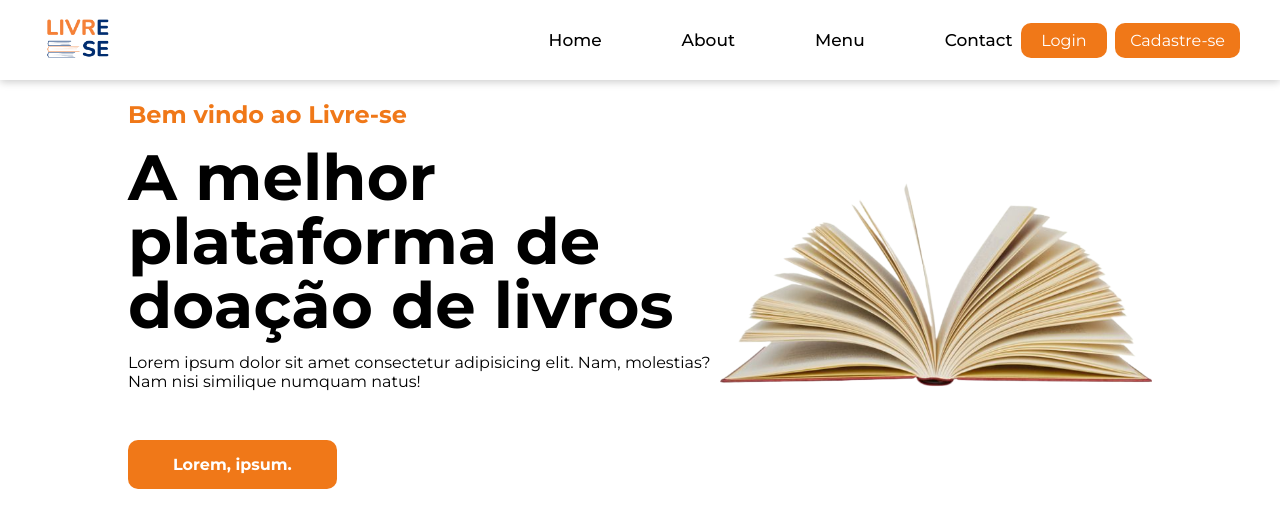
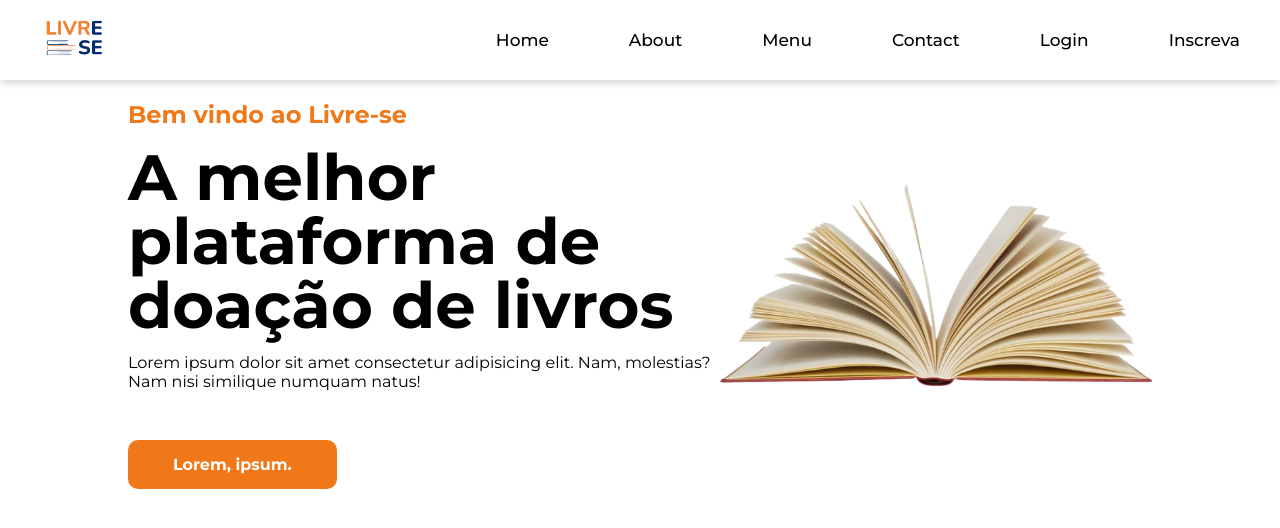
Before and after one commit to Emilly-info2v/livresebook, a plain HTML site: page index.html in a window 1280 px wide. Drawn offline with nearby package versions, Linux system fonts and the light colour scheme.

Commit message:
Botão login e cadastro

```diff
--- a/index.html
+++ b/index.html
@@ -27,11 +27,13 @@
                     <li><a href="0" class="nav-item" >About</a></li>
                     <li><a href="0" class="nav-item" >Menu</a></li>
                     <li><a href="0" class="nav-item" >Contact</a></li>
+                    <div><li><a href="html/login.html" class="nav-item"><p class="login">Login</p></a></li></div>
+                    <div><li><a href="html/cadastro.html" class="nav-item"><p class="cadastro">Inscreva</p></a></li></div>
 
                     <!-- <i class="bi bi-search"></i> -->
                 </ul>
-                <div><li><a href="html/login.html" class="home-btn2">Login</a></li></div>
-                <div><li><a href="html/cadastro.html" class="home-btn3">Cadastre-se</a></li></div>
+                <!-- <div><li><a href="html/login.html" class="home-btn2">Login</a></li></div>
+                <div><li><a href="html/cadastro.html" class="home-btn3">Cadastre-se</a></li></div> -->
                 <div class="menu">
                     <span class="bar"></span>
                     <span class="bar"></span>
```
